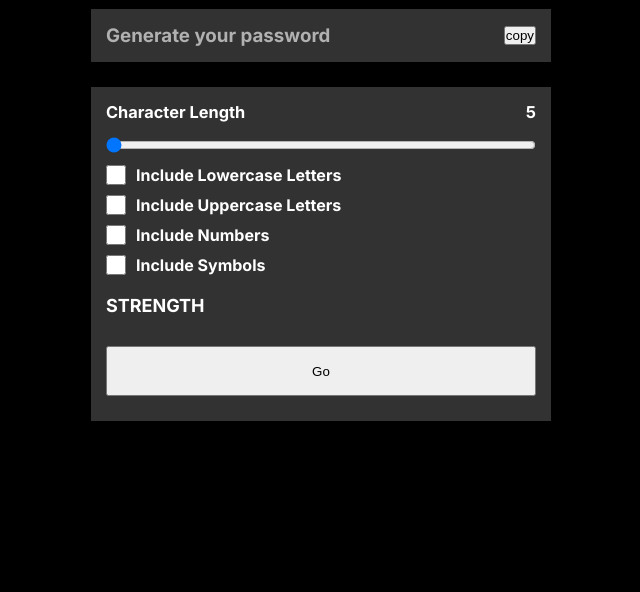
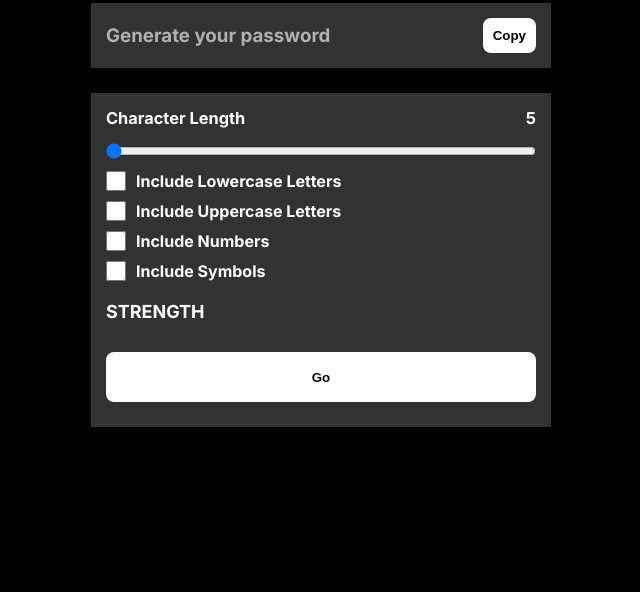
Before and after one commit to mijel861999/password-generator, a website built with Vite: page index.html in a window 1280 px wide. Shown: the part 208-800 px from the top of the page, without its empty margins (319-959 px from the left). Built offline with nearby package versions, Linux system fonts and the light colour scheme.

Commit message:
Dándole retoques a los botones

```diff
--- a/index.html
+++ b/index.html
@@ -18,7 +18,7 @@
         <h1 class="title">Password Generator</h1>
         <div class="password-output-container">
           <h3 id="password">Generate your password</h3>
-          <button id="button-copy-password">copy</button>
+          <button id="button-copy-password" class="button">Copy</button>
         </div>
         <div class="password-configuration-container">
           <div class="password-length-info">
@@ -56,7 +56,7 @@
             </div>
           </div>
 
-          <button id="button-generate-password">Go</button>
+          <button class="button" id="button-generate-password">Go</button>
         </div>
       </div>
     </div>
--- a/styles/style.css
+++ b/styles/style.css
@@ -129,3 +129,12 @@ html {
 	margin: 0px 5px;
 	background: var(--white);
 }
+
+.button {
+	padding: 10px;
+	border-radius: 8px;
+	border: none;
+	background: var(--white);
+	font-weight: bold;
+	cursor: pointer;
+}
```
